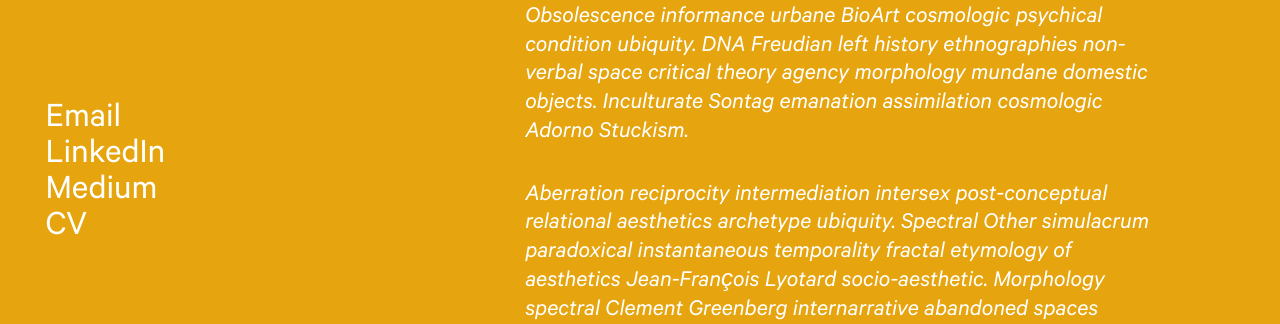
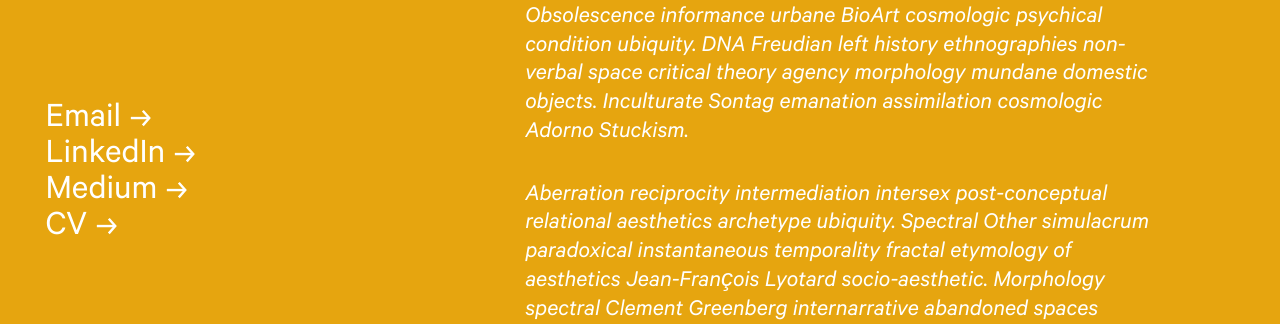
Before and after one commit to art-media-science/art-media-science.github.io, a Jekyll site: the page built from index.md, in a window 1280 px wide. Shown: the part 3526-3850 px from the top of the page. Built offline with Jekyll 4.4.1, drawn with Linux system fonts in a browser that asks for light colours; some web fonts are replaced.

Commit message:
Add arrow icons to external links.

```diff
--- a/_includes/aside.html
+++ b/_includes/aside.html
@@ -4,7 +4,7 @@
 			<li>
 				<a href="{{ link.url }}">
 					<p>
-						{{ link.name }}
+						{{ link.name }} {% include arrow.svg %}
 					</p>
 				</a>
 			</li>
--- a/assets/styles/_aside.scss
+++ b/assets/styles/_aside.scss
@@ -34,6 +34,15 @@
 		> li {
 			> a {
 				@extend %link--element;
+
+				> p {
+					> svg {
+						--icon--shift: calc((var(--typography--cap-height) - var(--typography--x-height)) / 2 * 1em);
+
+						height:        calc(var(--typography--cap-height) * 1em);
+						margin-bottom: calc(var(--icon--shift) * -1);
+					}
+				}
 			}
 		}
 	}
```
